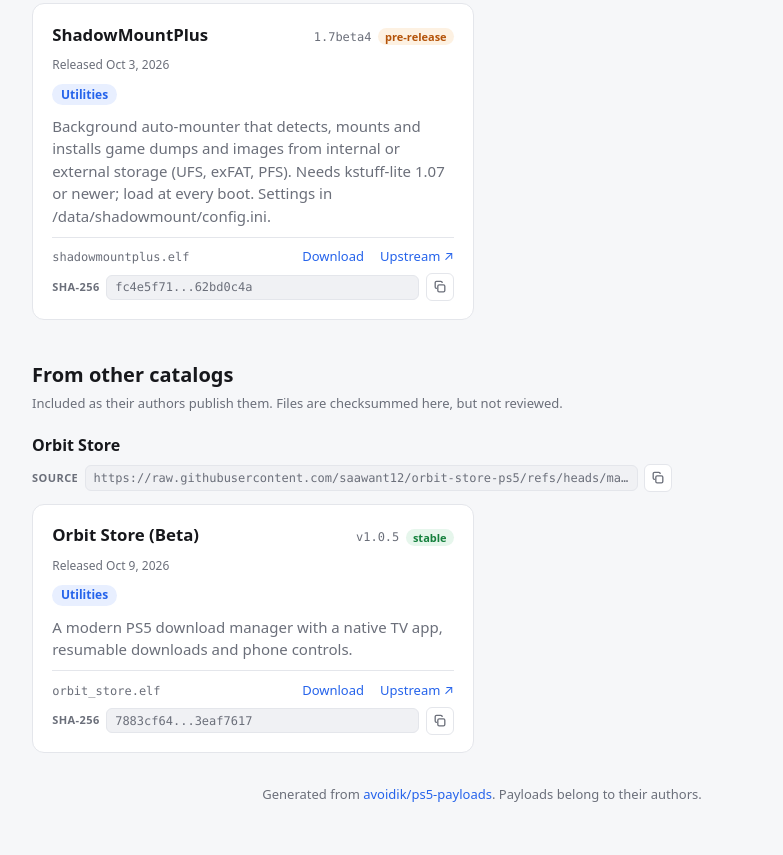
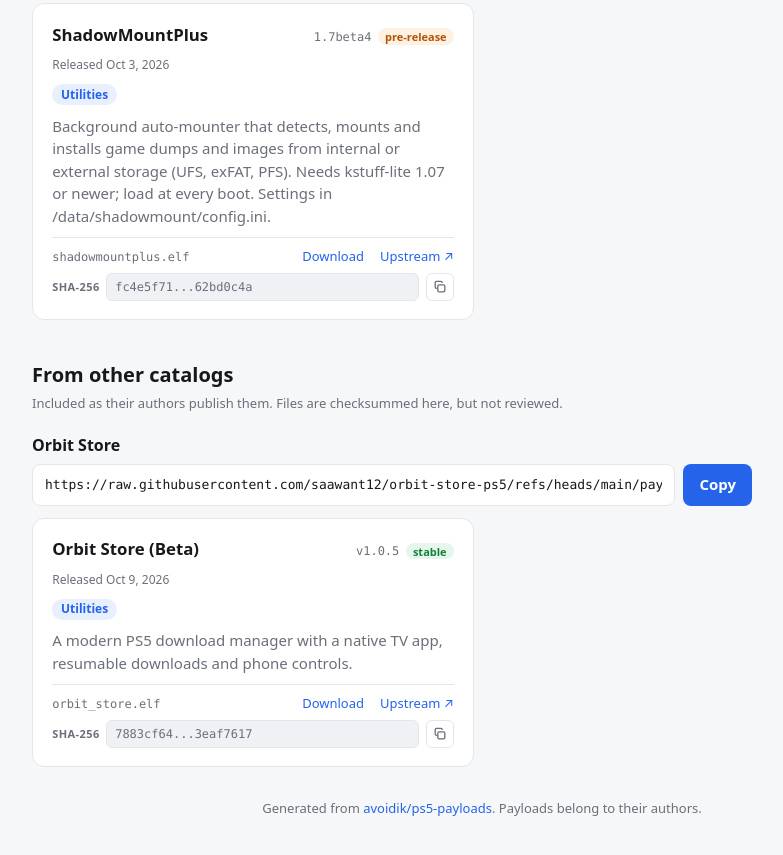
Before and after one commit to avoidik/ps5-payloads, a website: page site/index.html in a window 1280 px wide. Shown: the part 1463-2318 px from the top of the page, without its empty margins (158-941 px from the left). Drawn offline with Linux system fonts and the light colour scheme; files whose address does not match are found by name.

Commit message:
fix visual glitches

```diff
--- a/site/app.js
+++ b/site/app.js
@@ -48,6 +48,14 @@
     title: d.toLocaleString(),
     textContent: `Released ${d.toLocaleDateString(undefined, { day: 'numeric', month: 'short', year: 'numeric' })}`,
   });
+}
+
+// Same look as the source URL row at the top of the page: wide input and a Copy button
+function sourceRow(url, label) {
+  const input = el('input', { readOnly: true, value: url, ariaLabel: label });
+  const btn = el('button', { type: 'button', className: 'btn', textContent: 'Copy' });
+  btn.addEventListener('click', () => copy(url, input, () => { btn.textContent = 'Copied'; }));
+  return el('div', { className: 'source' }, input, btn);
 }
 
 function checksumField(sum, id) {
@@ -106,7 +114,7 @@
       external.append(
         el('div', { className: 'group-head' },
           el('h3', { textContent: name }),
-          copyField('Source', items[0].catalog_url, `src-${slug(name)}`)),
+          sourceRow(items[0].catalog_url, `${name} source URL`)),
         el('div', { className: 'grid' }, ...items.map(card)),
       );
     }
--- a/site/index.html
+++ b/site/index.html
@@ -35,7 +35,7 @@
   .section-note { margin: 0 0 1rem; color: var(--muted); font-size: 13px; }
   .group-head { display: flex; flex-direction: column; gap: .4rem; margin: 1.25rem 0 .75rem; }
   .group-head h3 { margin: 0; font-size: 1rem; }
-  .group-head .field { max-width: 640px; }
+  .group-head .source { margin: 0; max-width: 720px; }
   .grid { display: grid; gap: 1rem; grid-template-columns: repeat(auto-fill, minmax(min(100%, 380px), 1fr)); }
   .card { display: flex; flex-direction: column; gap: .6rem; padding: 1.1rem 1.2rem; background: var(--card); border: 1px solid var(--line); border-radius: 12px; scroll-margin-top: 1rem; transition: box-shadow .2s, border-color .2s; }
   .card:target { border-color: var(--accent); box-shadow: 0 0 0 3px var(--accent-soft); }
@@ -58,11 +58,11 @@
   .file { color: var(--muted); font: 12px ui-monospace, SFMono-Regular, Menlo, monospace; word-break: break-all; }
   .links { display: flex; gap: 1rem; margin-left: auto; }
   .field { display: flex; align-items: center; gap: .4rem; width: 100%; }
-  .field label { color: var(--muted); font-size: 11px; font-weight: 600; letter-spacing: .04em; text-transform: uppercase; }
-  .field input { flex: 1; min-width: 0; padding: .3rem .5rem; border: 1px solid var(--line); border-radius: 6px; background: var(--chip); color: var(--muted); font: 12px ui-monospace, SFMono-Regular, Menlo, monospace; text-overflow: ellipsis; }
-  .icon-btn { display: grid; place-items: center; flex: none; width: 28px; height: 28px; padding: 0; border: 1px solid var(--line); border-radius: 6px; background: var(--card); color: var(--muted); cursor: pointer; transition: color .15s, border-color .15s; }
+  .field label { flex: none; white-space: nowrap; color: var(--muted); font-size: 11px; font-weight: 600; letter-spacing: .04em; text-transform: uppercase; }
+  .field input { flex: 1; min-width: 0; height: 28px; margin: 0; padding: 0 .5rem; -webkit-appearance: none; appearance: none; box-shadow: none; border: 1px solid var(--line); border-radius: 6px; background: var(--chip); color: var(--muted); font: 12px ui-monospace, SFMono-Regular, Menlo, monospace; line-height: 26px; text-overflow: ellipsis; }
+  .icon-btn { display: grid; place-items: center; flex: none; width: 28px; height: 28px; margin: 0; padding: 0; -webkit-appearance: none; appearance: none; line-height: 0; border: 1px solid var(--line); border-radius: 6px; background: var(--card); color: var(--muted); cursor: pointer; transition: color .15s, border-color .15s; }
   .icon-btn:hover, .icon-btn.done { color: var(--accent); border-color: var(--accent); }
-  .icon-btn svg { width: 14px; height: 14px; }
+  .icon-btn svg { display: block; width: 14px; height: 14px; }
 
   footer { margin-top: 2rem; color: var(--muted); font-size: 13px; text-align: center; }
 </style>
```
